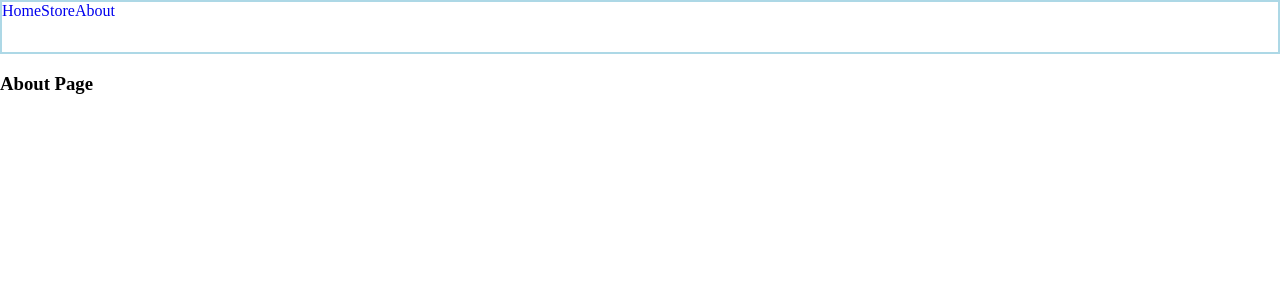
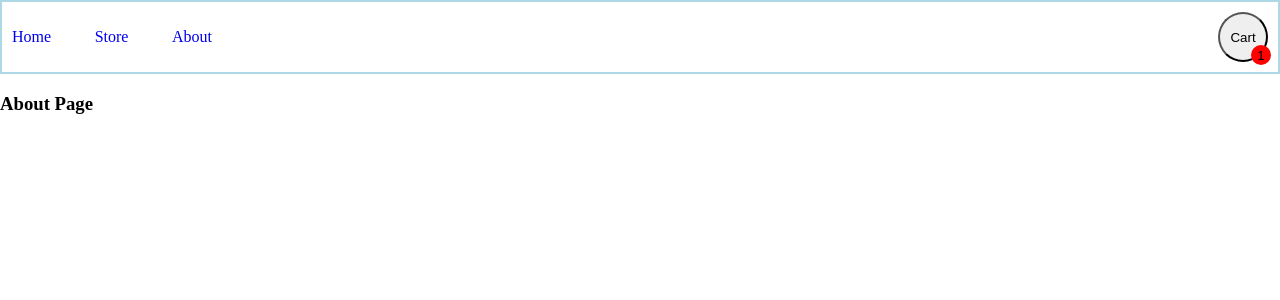
Before and after one commit to CodeDunkey/reactWithTypescript, a React (Create React App) app in the folder react-with-ts/: page /about in a window 1280 px wide. Shown: the top 300 px of the page. Built offline with nearby package versions, Linux system fonts and the light colour scheme.

Commit message:
28.11.2023 14:53

```diff
--- a/react-with-ts/src/TutorialShoppingCart/Components/Navbar.tsx
+++ b/react-with-ts/src/TutorialShoppingCart/Components/Navbar.tsx
@@ -3,11 +3,14 @@ import '../StyleSCSS/Navbar.scss'
 export default function Navbar(){
     return(
         <div className='navbar'>
-            <nav>
-                <Link to="/" className='Link'>Home</Link>
-                <Link to="/Store" className='Link'>Store</Link>
-                <Link to="/About" className='Link'>About</Link>
+            <nav className='nav'>
+                <div><Link to="/" className='Link'>Home</Link></div>
+                <div><Link to="/Store" className='Link'>Store</Link></div>
+                <div><Link to="/About" className='Link'>About</Link></div>
             </nav>
+            <button className='logo'>Cart
+                <div className='indicator'>1</div>
+             </button>
         </div>
     )
 }
--- /dev/null
+++ b/react-with-ts/src/TutorialShoppingCart/Components/StoreItem.tsx
@@ -0,0 +1,10 @@
+type StoreItemProps = {
+    name: string
+    id: number
+}
+
+export default function StoreItem({name, id}:StoreItemProps){
+    return(
+        <div>{name} {id}</div>
+    )
+}
--- /dev/null
+++ b/react-with-ts/src/TutorialShoppingCart/Data/items.json
@@ -0,0 +1,18 @@
+[
+    {
+        "name": "Boots",
+        "id": 1
+    },
+    {
+        "name": "Pants",
+        "id": 2
+    },
+    {
+        "name": "Jackets",
+        "id": 3
+    },
+    {
+        "name": "Gloves",
+        "id": 4
+    }
+]
--- a/react-with-ts/src/TutorialShoppingCart/Pages/Store.tsx
+++ b/react-with-ts/src/TutorialShoppingCart/Pages/Store.tsx
@@ -1,5 +1,13 @@
+import StoreItem from '../Components/StoreItem'
+import storeItems from '../Data/items.json'
 export default function Store(){
     return(
+        <>
         <h3>Store Page</h3>
+        {storeItems.map(item =>(
+            <div key={item.id}><StoreItem {...item}/></div>
+        ))}
+        </>
+
     )
 }
--- a/react-with-ts/src/TutorialShoppingCart/StyleSCSS/Navbar.scss
+++ b/react-with-ts/src/TutorialShoppingCart/StyleSCSS/Navbar.scss
@@ -1,9 +1,41 @@
 .navbar{
+    padding: 10px;
+    display: flex;
+    flex-direction: row;
+    justify-content: space-between;
+    align-items: center;
     border: 2px solid lightblue;
-    height: 50px;
+    // height: 50px;
+
 }
-
+.nav{
+    // border: 2px solid ;
+    width: 200px;
+    display: flex;
+    justify-content: space-between;
+}
 .Link{
 
     text-decoration: none;
 }
+
+.logo{
+    height: 50px;
+    width: 50px;
+    border-radius: 50%;
+    position: relative;
+}
+
+.indicator{
+    display: flex;
+    justify-content: center;
+    align-items: center;
+    background-color: red;
+    position: absolute;
+    bottom: 0;
+    right: 0;
+    transform: translate(25%, 25%);
+    height: 20px;
+    width: 20px;
+    border-radius: 50%;
+}
```
